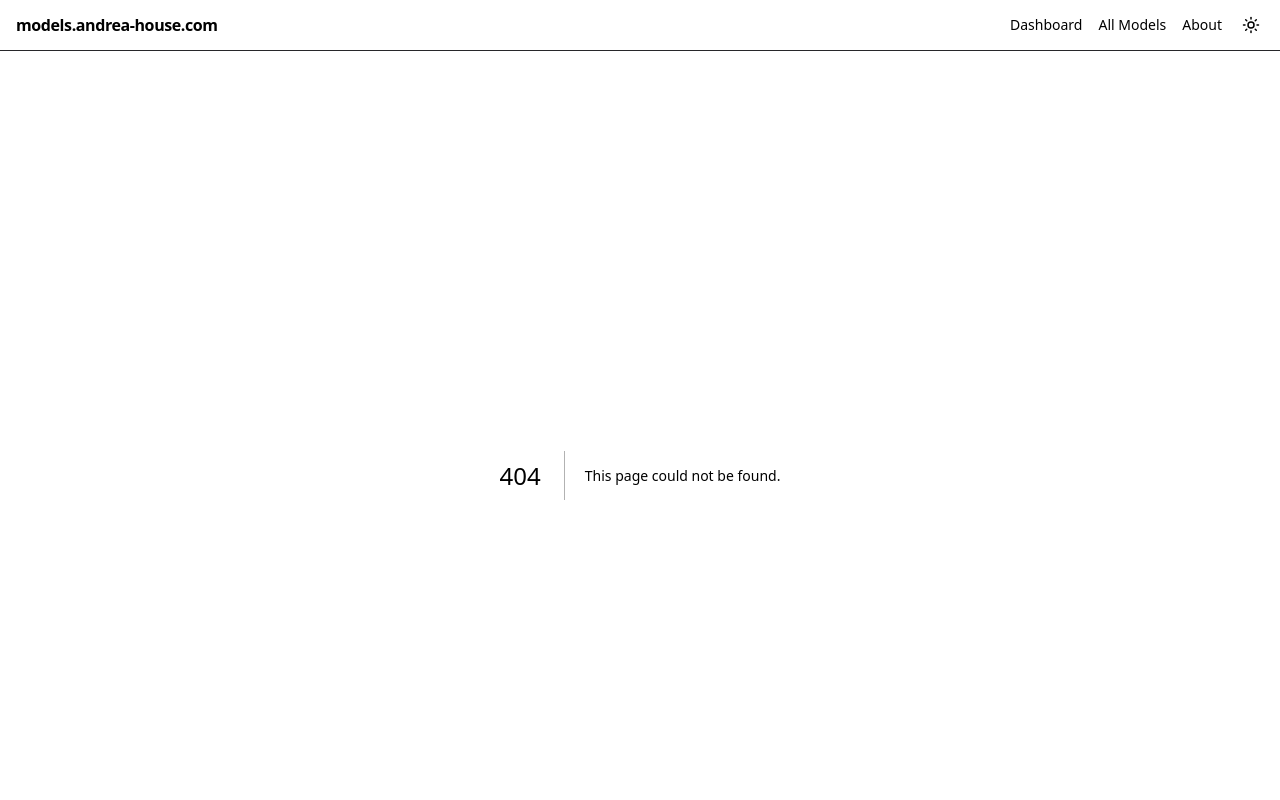
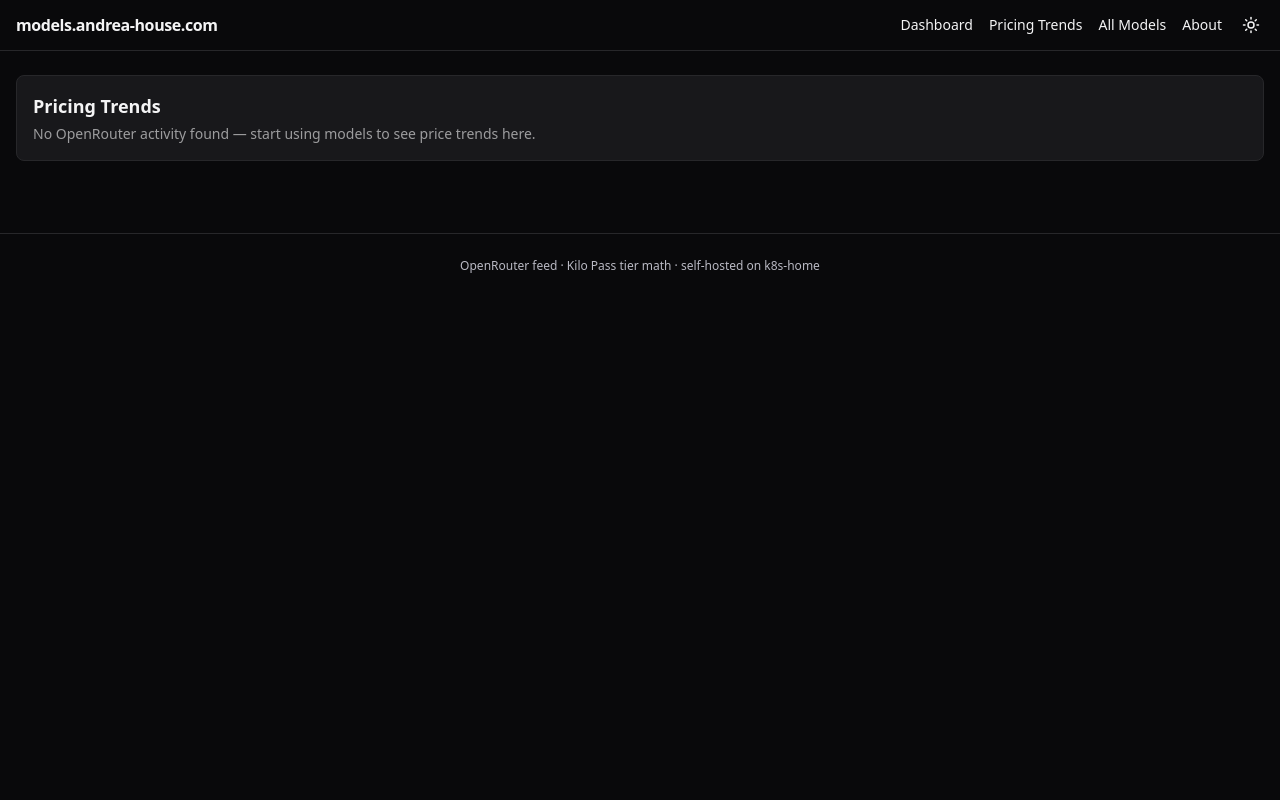
Before and after one commit to andreab67/ai-models-pricing, a Next.js app in the folder web/: page /pricing-trends in a window 1280 px wide. Before the commit this address had no page. Shown: the top 800 px of the page. Built offline with nearby package versions, Linux system fonts and the light colour scheme; no server answers.

Commit message:
feat: add Pricing Trends page at /pricing-trends

```diff
--- a/web/src/app/layout.tsx
+++ b/web/src/app/layout.tsx
@@ -27,6 +27,7 @@ export default function RootLayout({
               </Link>
               <nav className="flex items-center gap-4 text-sm">
                 <Link href="/" className="hover:underline">Dashboard</Link>
+                <Link href="/pricing-trends" className="hover:underline">Pricing Trends</Link>
                 <Link href="/trends" className="hover:underline">All Models</Link>
                 <Link href="/about" className="hover:underline">About</Link>
                 <ThemeToggle />
--- /dev/null
+++ b/web/src/app/pricing-trends/page.tsx
@@ -0,0 +1,11 @@
+"use client";
+
+import { PricingTrends } from "@/components/PricingTrends";
+
+export default function PricingTrendsPage() {
+  return (
+    <div className="space-y-6">
+      <PricingTrends />
+    </div>
+  );
+}
```
